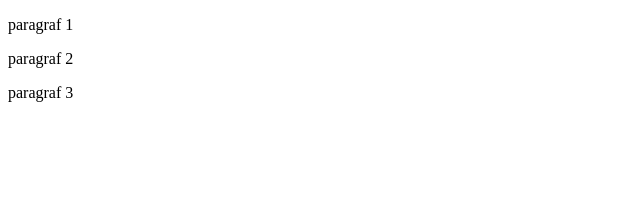
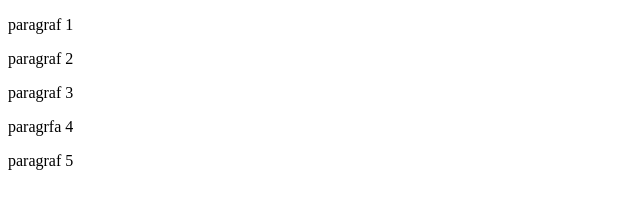
Before and after one commit to pawelp2018/gitjestgit, a plain HTML site: page index.html in a window 1280 px wide. Shown: the whole page, without its empty margins (0-640 px from the left). Drawn offline with Linux system fonts and the light colour scheme.

```diff
--- a/index.html
+++ b/index.html
@@ -9,6 +9,8 @@
    <p> paragraf 1</p>
    <p> paragraf 2</p>
    <p> paragraf 3</p>
+   <p>paragrfa 4</p>
+   <p>paragraf 5</p>
 
    </body>
 </html>
```
